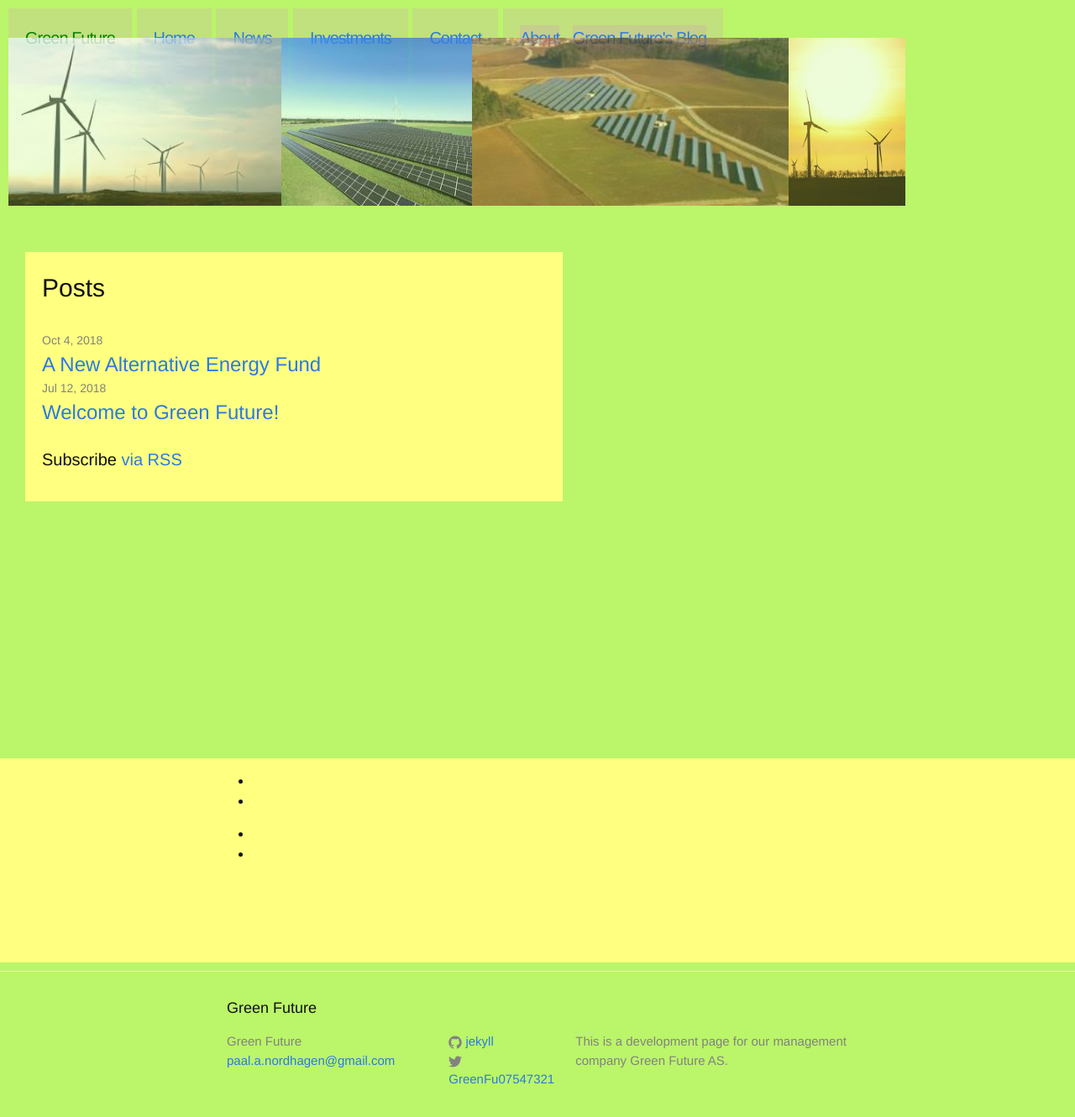
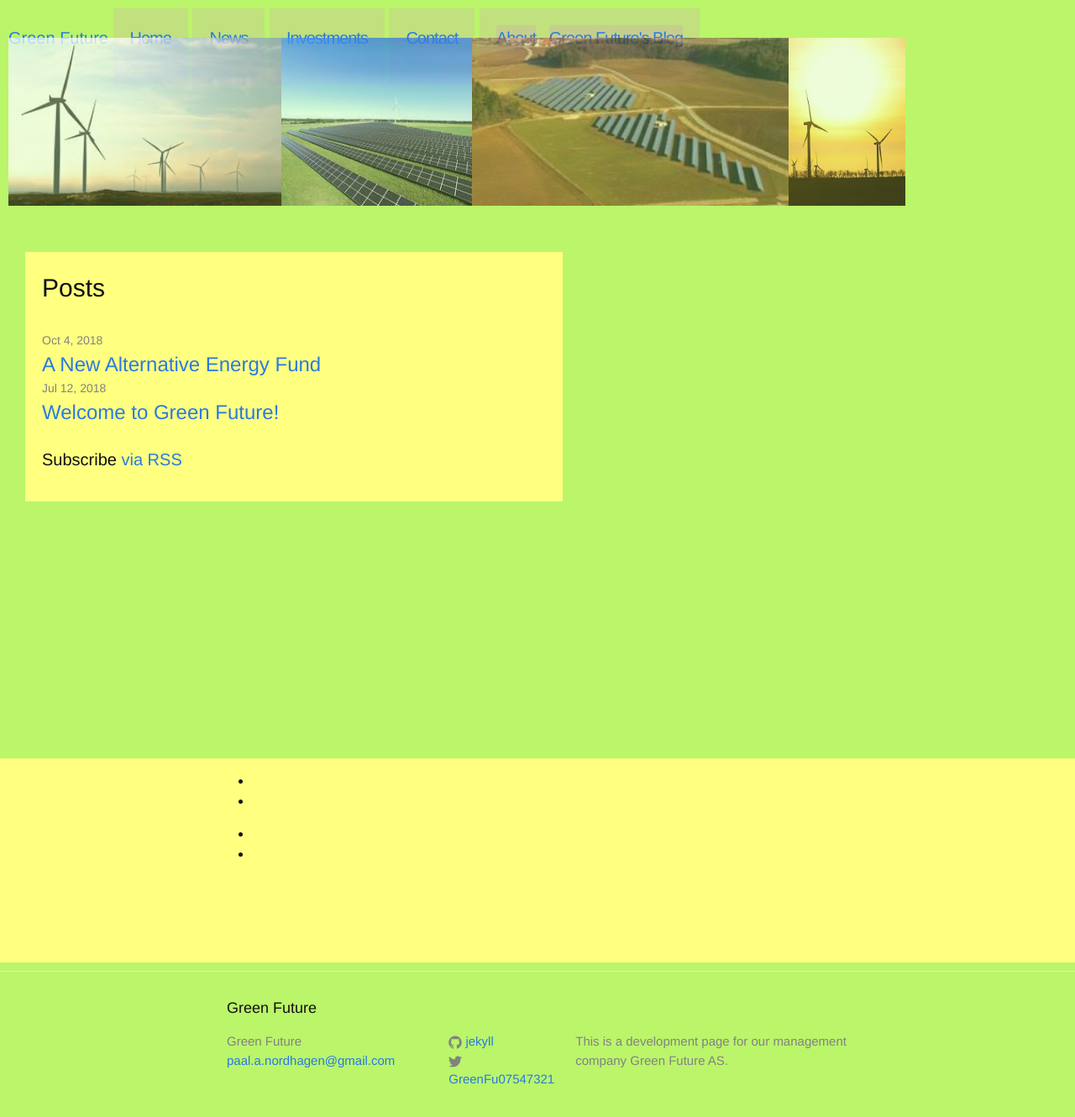
Before and after one commit to Paal-August/Paal-August.github.io, a Jekyll site: the page built from index.html, in a window 1280 px wide and 1400 px high. Shown: the top 1330 px of the window at 84% size. Built offline with Jekyll 4.4.1, drawn with Linux system fonts in a browser that asks for light colours.

Commit message:
Update header.html

```diff
--- a/_includes/header.html
+++ b/_includes/header.html
@@ -1,7 +1,7 @@
 <header class="site-header">
 
 
-   <a class="site-title" href="{{ site.baseurl }}/">{{ site.title }}</a>
+   <a id="site-title" href="{{ site.baseurl }}/">{{ site.title }}</a>
 
    <div class="site-menu1"><a href="#">Home</a></div>
     <div class="site-menu2"><a href="#">News</a></div>
```
